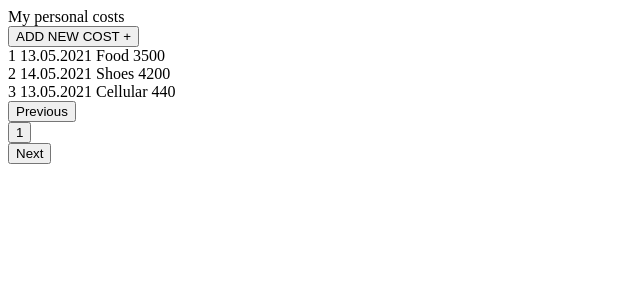
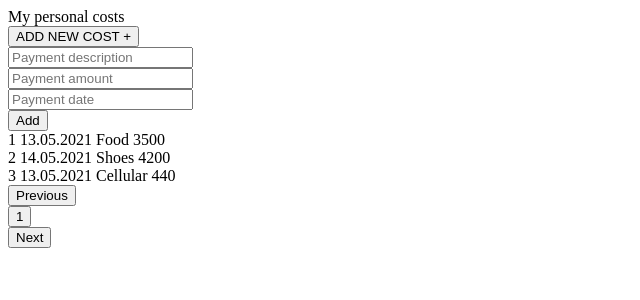
Before and after one commit to Evgenii-K/My_personal_costs_Vue, a Vue app: page / in a window 1280 px wide. Shown: the top 300 px of the page, without its empty margins (0-640 px from the left). Built offline with nearby package versions, Linux system fonts and the light colour scheme.

Commit message:
mutations have been moved to PaymentForm

```diff
--- a/src/App.vue
+++ b/src/App.vue
@@ -4,10 +4,7 @@
       My personal costs
     </header>
     <button @click="showForm = !showForm">ADD NEW COST +</button>
-    <PaymentForm
-      @addToList="addToList"
-      v-show="showForm"
-    />
+    <PaymentForm />
     <PaymentList />
   </div>
 </template>
@@ -15,7 +12,7 @@
 <script>
 import PaymentForm from './components/PaymentForm.vue'
 import PaymentList from './components/PaymentList.vue'
-import { mapActions, mapMutations } from 'vuex'
+import { mapActions } from 'vuex'
 
 export default {
   name: 'App',
@@ -29,9 +26,6 @@ export default {
     }
   },
   methods: {
-    ...mapMutations([
-      'addToList'
-    ]),
     ...mapActions([
       'fetchPaymentList'
     ])
--- a/src/components/PaymentForm.vue
+++ b/src/components/PaymentForm.vue
@@ -19,6 +19,8 @@
 </template>
 
 <script>
+import { mapMutations } from 'vuex'
+
 export default {
   name: 'PaymentForm',
   data () {
@@ -32,6 +34,9 @@ export default {
     }
   },
   methods: {
+    ...mapMutations([
+      'addToList'
+    ]),
     getCurrentDate () {
       const today = new Date()
       const d = today.getDate()
@@ -55,7 +60,7 @@ export default {
         value: this.itemList.amount
       }
 
-      this.$emit('addToList', newItem)
+      this.addToList(newItem)
     }
   }
 }
```
